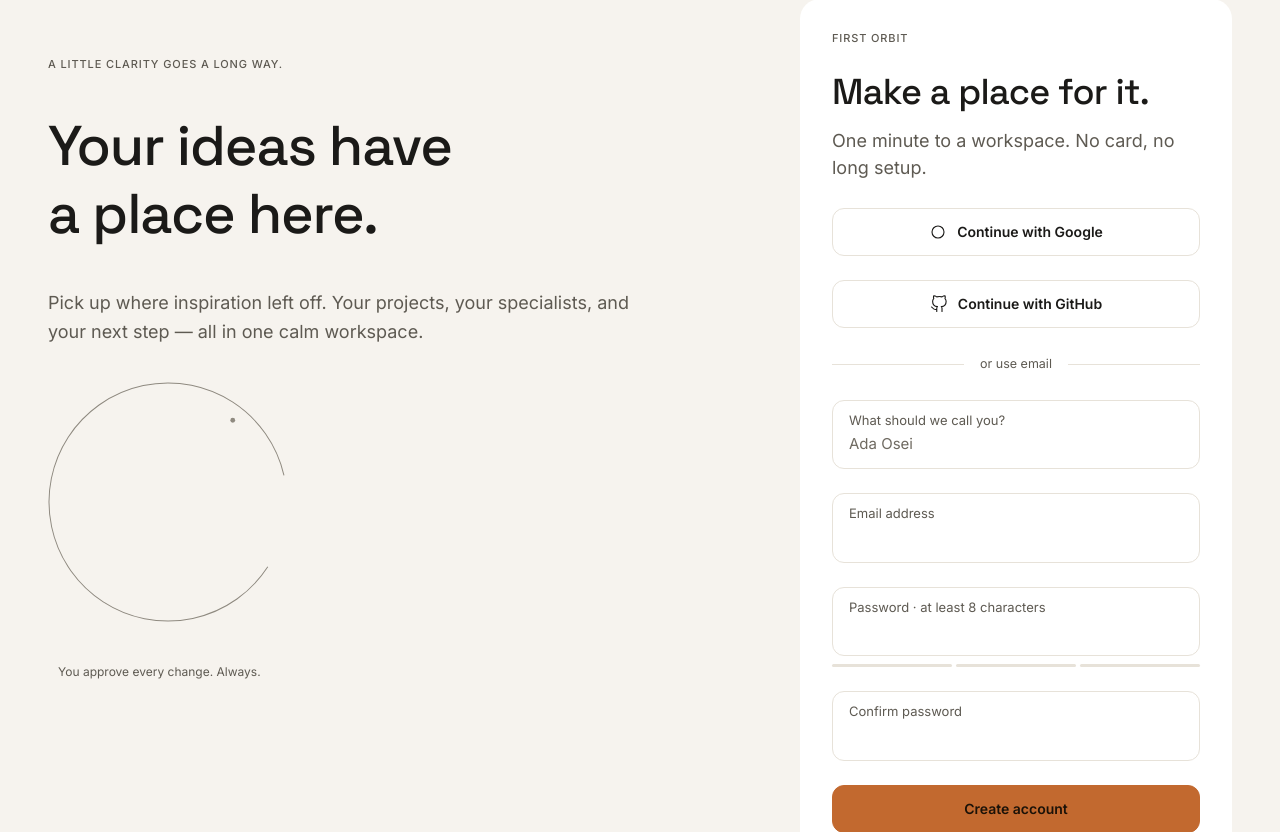
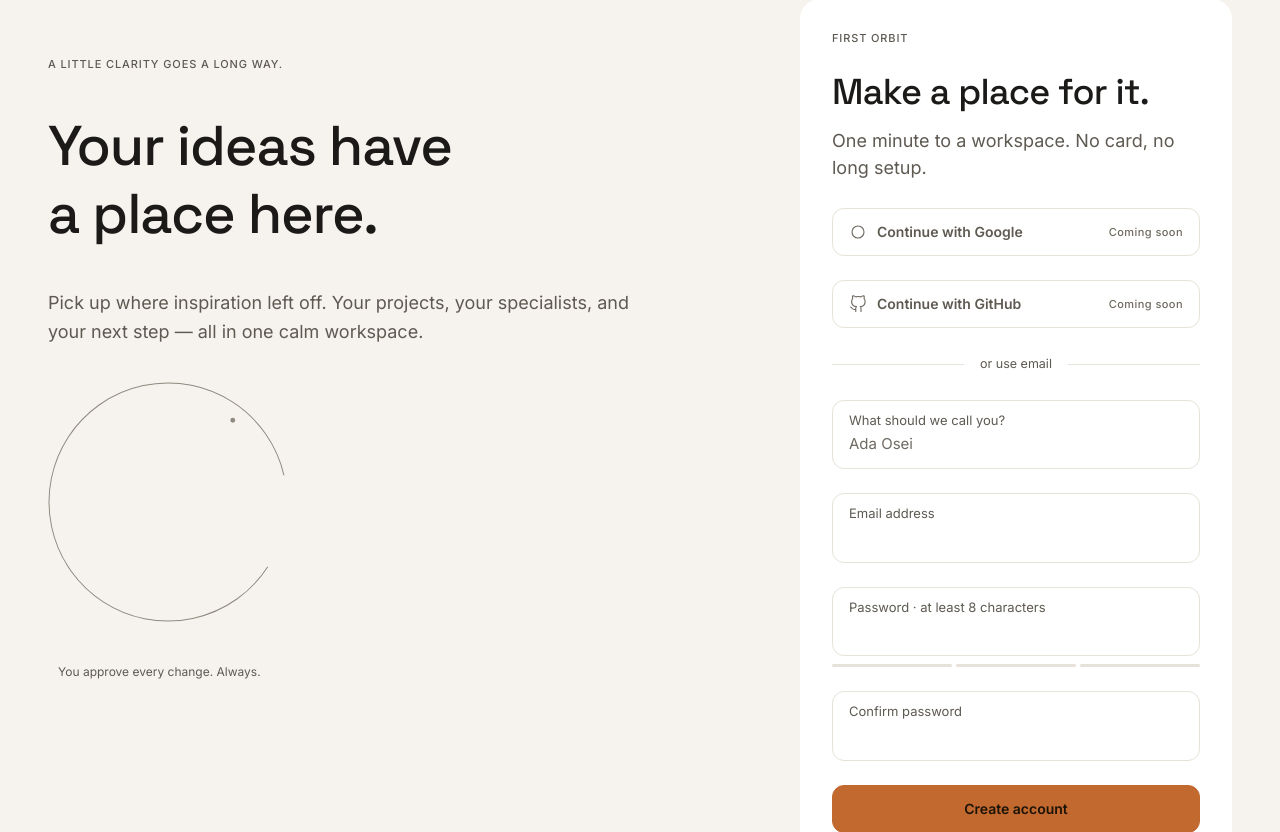
Before and after one commit to CalebPiusC/ORBIT...BETA, a Flask app: page /auth/signup in a window 1280 px wide. Shown: the part 197-1029 px from the top of the page. Run offline with Flask 3, Linux system fonts and the light colour scheme; parts of the project's set-up code (start-up, migrations or seed data) failed here and were passed over.

Commit message:
Mark Google and GitHub sign-in as coming soon
The /auth/oauth routes are a local demo, so the buttons that pointed at
them promised a flow that does not exist. They are now disabled buttons
labelled Coming soon, keeping the label, glyph and 48px row from the
design. The routes themselves are untouched and still say Demo flow.

Co-authored-by: arena-agent <297053741+arena-agent@users.noreply.github.com>

```diff
--- a/app/static/orbit.css
+++ b/app/static/orbit.css
@@ -484,4 +484,26 @@ button { font: inherit; color: inherit; }
 
 .o-provider:hover { background: var(--surface-2); }
 
+/* A provider we cannot really reach yet is shown, disabled and labelled.
+   It is a <button disabled>, not a link, so it cannot navigate anywhere. */
+.o-provider--soon {
+  justify-content: flex-start;
+  gap: 10px;
+  color: var(--text-2);
+  cursor: not-allowed;
+}
+
+.o-provider--soon:hover { background: var(--surface); }
+
+.o-provider--soon svg { color: var(--text-3); }
+
+.o-provider__soon {
+  margin-left: auto;
+  font-size: 11px;
+  font-weight: 500;
+  letter-spacing: 0.04em;
+  color: var(--text-3);
+  white-space: nowrap;
+}
+
 .o-provider svg { width: 18px; height: 18px; flex: 0 0 18px; }
--- a/app/templates/auth_signup.html
+++ b/app/templates/auth_signup.html
@@ -11,14 +11,16 @@
 {% endif %}
 
 <div class="auth-providers">
-  <a class="o-provider" href="/auth/oauth/google{% if next %}?next={{ next }}{% endif %}" data-provider="google">
+  <button class="o-provider o-provider--soon" type="button" disabled aria-disabled="true"
+          title="Google sign-in is coming soon — use email below for now">
     <svg viewBox="0 0 24 24" fill="none" stroke="currentColor" stroke-width="1.5" aria-hidden="true" focusable="false"><circle cx="12" cy="12" r="8" /></svg>
     <span>Continue with Google</span>
-  </a>
-  <a class="o-provider" href="/auth/oauth/github{% if next %}?next={{ next }}{% endif %}" data-provider="github">
+  <span class="o-provider__soon">Coming soon</span></button>
+  <button class="o-provider o-provider--soon" type="button" disabled aria-disabled="true"
+          title="GitHub sign-in is coming soon — use email below for now">
     <svg viewBox="0 0 24 24" fill="none" stroke="currentColor" stroke-width="1.5" stroke-linecap="round" stroke-linejoin="round" aria-hidden="true" focusable="false"><path d="M9 19c-5 1.5-5-2.5-7-3m14 6v-3.87a3.37 3.37 0 0 0-.94-2.61c3.14-.35 6.44-1.54 6.44-7A5.44 5.44 0 0 0 20 4.77 5.07 5.07 0 0 0 19.91 1S18.73.65 16 2.48a13.38 13.38 0 0 0-7 0C6.27.65 5.09 1 5.09 1A5.07 5.07 0 0 0 5 4.77a5.44 5.44 0 0 0-1.5 3.78c0 5.42 3.3 6.61 6.44 7A3.37 3.37 0 0 0 9 18.13V22" /></svg>
     <span>Continue with GitHub</span>
-  </a>
+  <span class="o-provider__soon">Coming soon</span></button>
 </div>
 
 <div class="o-rule auth-rule">or use email</div>
```
Also changed, not shown: app/templates/auth_login.html (+6 -4 lines), tests/test_onboarding.py (+21 -0 lines).
